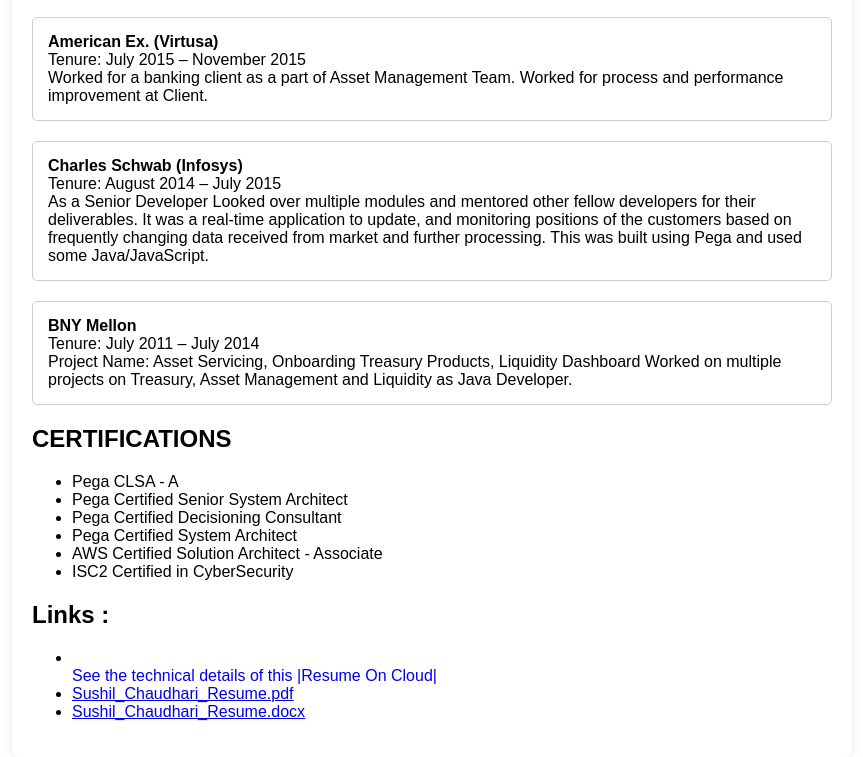
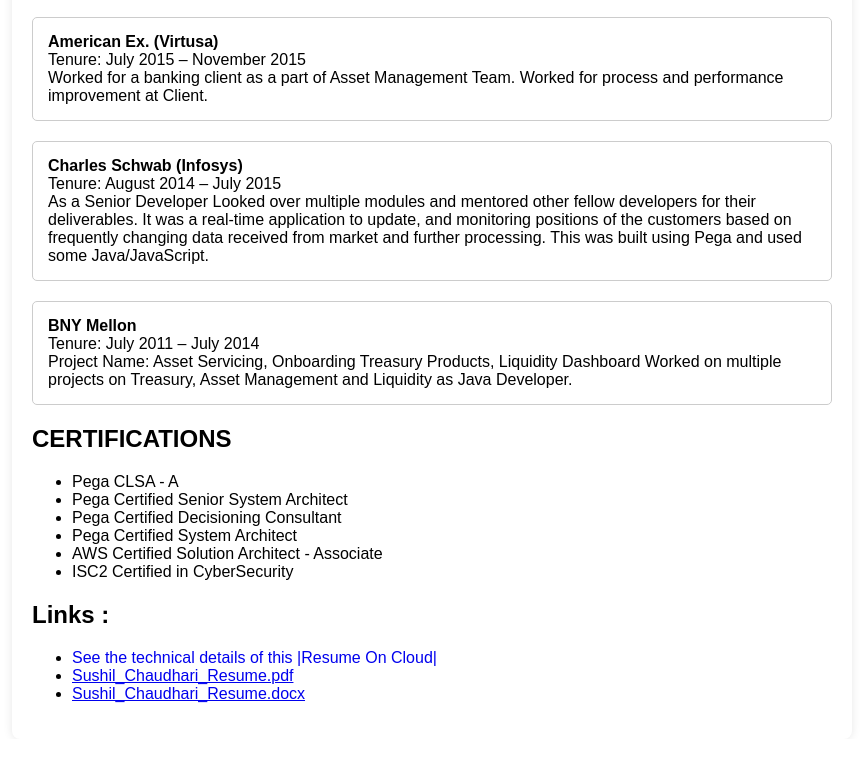
Before and after one commit to csushildev/FirstRepo, a plain HTML site: page index.html in a window 1280 px wide. Shown: the part 1530-2287 px from the top of the page, without its empty margins (208-1071 px from the left). Drawn offline with Linux system fonts and the light colour scheme.

Commit message:
Update index.html

```diff
--- a/index.html
+++ b/index.html
@@ -111,7 +111,7 @@ As a Senior SSA, contributed to improve the post settlement business process for
     </section>
   <section>
 			<h2 class="contact">Links : </h2>
-			<ul><li></li><a href="https://github.com/csushildev/aws" style="text-decoration:none"> See the technical details of this |Resume On Cloud| </a></li>
+			<ul><li><a href="https://github.com/csushildev/aws" style="text-decoration:none"> See the technical details of this |Resume On Cloud| </a></li>
 				<li><a href="https://drive.google.com/file/d/1mM93CXBJlit7EcJG5Gt318EQtaG3g8uD/view?usp=sharing" download="Sushil_Chaudhari_Resume.pdf">Sushil_Chaudhari_Resume.pdf</a></li>
 			<li><a href="https://docs.google.com/document/d/1hqf3fSxAU6mQuwoqHkHs4EcJ4ahSvXsS/edit?usp=sharing&ouid=100204338687709950733&rtpof=true&sd=true" download="Sushil_Chaudhari_Resume.docx"> Sushil_Chaudhari_Resume.docx</a></li>
 			</ul>
```
